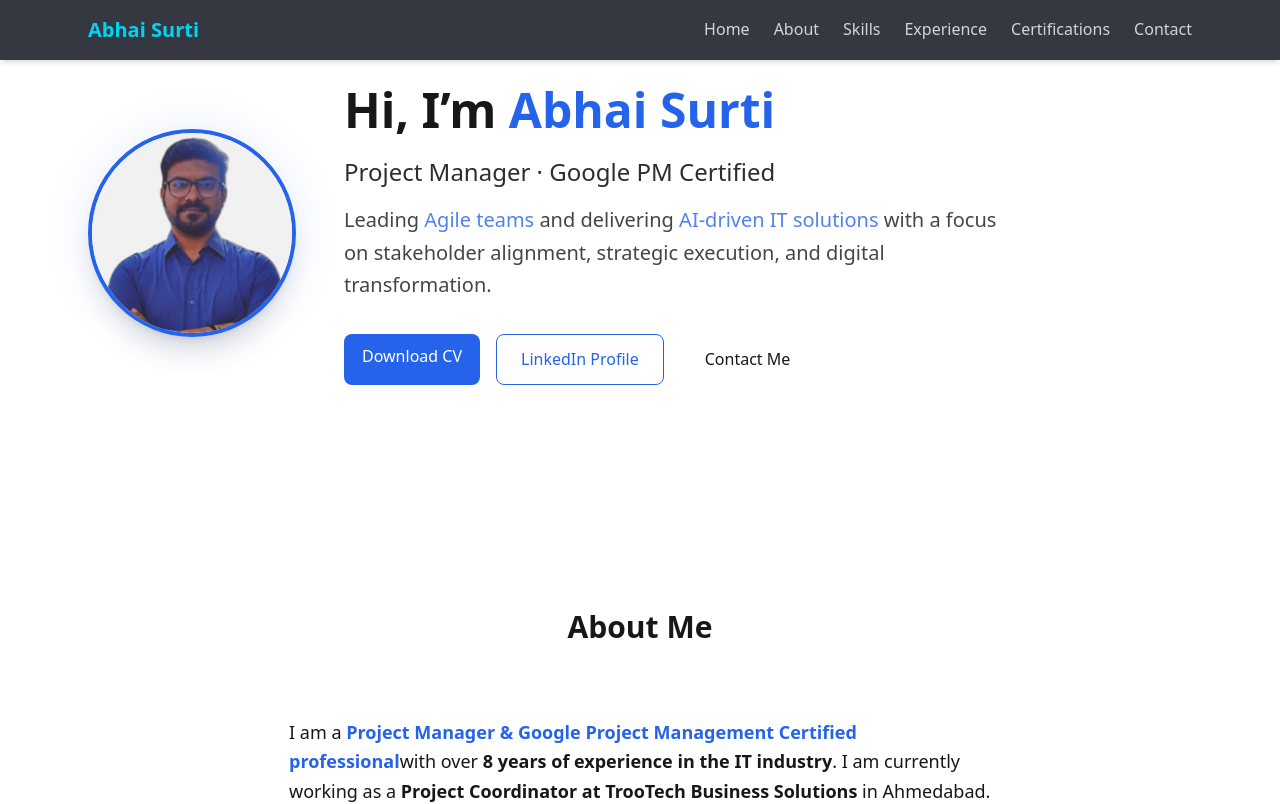
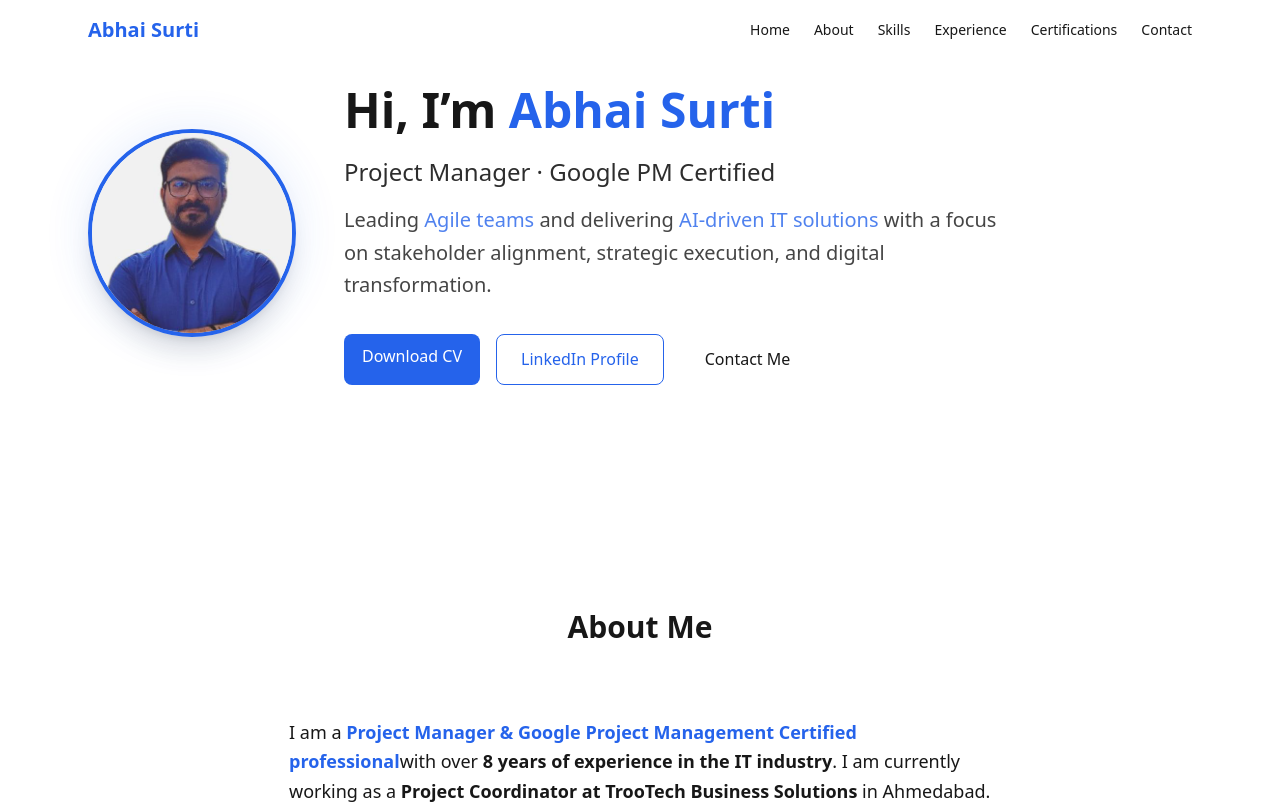
Before and after one commit to surtiabhai007-cmyk/abhai-portfolio, a Next.js app: page / in a window 1280 px wide. Shown: the top 804 px of the page. Built offline with nearby package versions, Linux system fonts and the light colour scheme.

Commit message:
Update Navbar.js

```diff
--- a/components/Navbar.js
+++ b/components/Navbar.js
@@ -1,15 +1,40 @@
 export default function Navbar() {
   return (
-    <header className="fixed top-0 left-0 w-full bg-gray-950/80 backdrop-blur-md z-50 shadow-md">
+    <header className="fixed top-0 left-0 w-full bg-background/80 backdrop-blur border-b border-white/10 z-50">
       <div className="max-w-6xl mx-auto flex items-center justify-between px-6 py-4">
-        <h1 className="text-cyan-400 font-bold text-xl">Abhai Surti</h1>
-        <nav className="hidden md:flex space-x-6 text-gray-300">
-          <a href="#home" className="hover:text-cyan-400">Home</a>
-          <a href="#about" className="hover:text-cyan-400">About</a>
-          <a href="#skills" className="hover:text-cyan-400">Skills</a>
-          <a href="#experience" className="hover:text-cyan-400">Experience</a>
-          <a href="#certifications" className="hover:text-cyan-400">Certifications</a>
-          <a href="#contact" className="hover:text-cyan-400">Contact</a>
+
+        {/* Logo / Name */}
+        <h1 className="text-xl font-bold text-primary">
+          Abhai Surti
+        </h1>
+
+        {/* Navigation */}
+        <nav className="hidden md:flex space-x-6 text-sm font-medium">
+
+          <a href="#home" className="hover:text-primary transition">
+            Home
+          </a>
+
+          <a href="#about" className="hover:text-primary transition">
+            About
+          </a>
+
+          <a href="#skills" className="hover:text-primary transition">
+            Skills
+          </a>
+
+          <a href="#experience" className="hover:text-primary transition">
+            Experience
+          </a>
+
+          <a href="#certifications" className="hover:text-primary transition">
+            Certifications
+          </a>
+
+          <a href="#contact" className="hover:text-primary transition">
+            Contact
+          </a>
+
         </nav>
       </div>
     </header>
```
